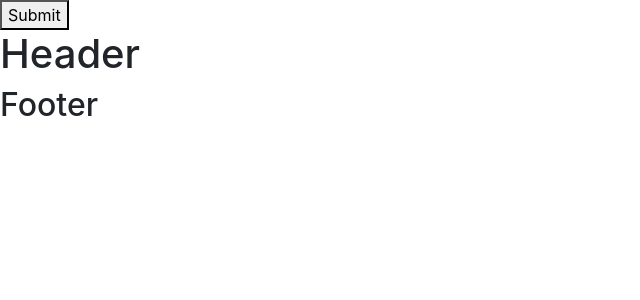
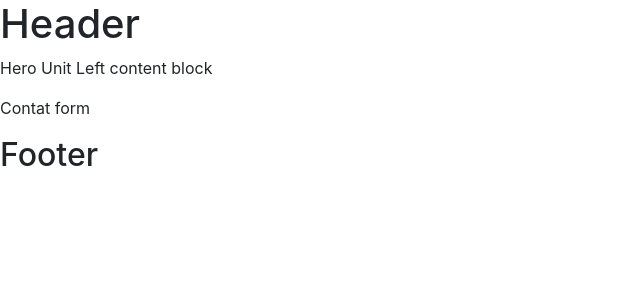
Before and after one commit to durgeshraju/react-projects, a React (Create React App) app in the folder 2.LandingPages/lawsuits/: page / in a window 1280 px wide. Shown: the top 300 px of the page, without its empty margins (0-640 px from the left). Built offline with nearby package versions, Linux system fonts and the light colour scheme.

Commit message:
herounit section module base component created

```diff
--- a/2.LandingPages/lawsuits/src/App.js
+++ b/2.LandingPages/lawsuits/src/App.js
@@ -1,13 +1,13 @@
 import { Fragment } from "react";
-import Button from "./sharedUI/Button";
 import Header from "./components/Header/Header";
 import Footer from "./components/Footer/Footer";
+import HeroUnitBlock from "./components/HeroUnitBlock/HeroUnitBlock";
 
 function App() {
   return (
     <Fragment>
-      <Button />
       <Header />
+      <HeroUnitBlock />
       <Footer />
     </Fragment>
   );
--- /dev/null
+++ b/2.LandingPages/lawsuits/src/components/HeroUnitBlock/ContactForm/ContactForm.js
@@ -0,0 +1,8 @@
+const ContactForm = props => {
+    return(
+        <section>
+            <p>Contat form</p>
+        </section>
+    )
+}
+export default ContactForm;
--- /dev/null
+++ b/2.LandingPages/lawsuits/src/components/HeroUnitBlock/HeroUnitBlock.js
@@ -0,0 +1,12 @@
+import LeftContentBlock from "./LeftContentBlock/LeftContentBlock";
+import ContactForm from "./ContactForm/ContactForm";
+
+const HeroUnitBlock = props => {
+    return(
+        <section>
+            <LeftContentBlock />
+            <ContactForm />
+        </section>
+    )
+}
+export default HeroUnitBlock;
--- /dev/null
+++ b/2.LandingPages/lawsuits/src/components/HeroUnitBlock/LeftContentBlock/LeftContentBlock.js
@@ -0,0 +1,8 @@
+const LeftContentBlock = prop => {
+    return(
+        <div>
+            <p>Hero Unit Left content block</p>
+        </div>
+    )
+};
+export default LeftContentBlock;
```
